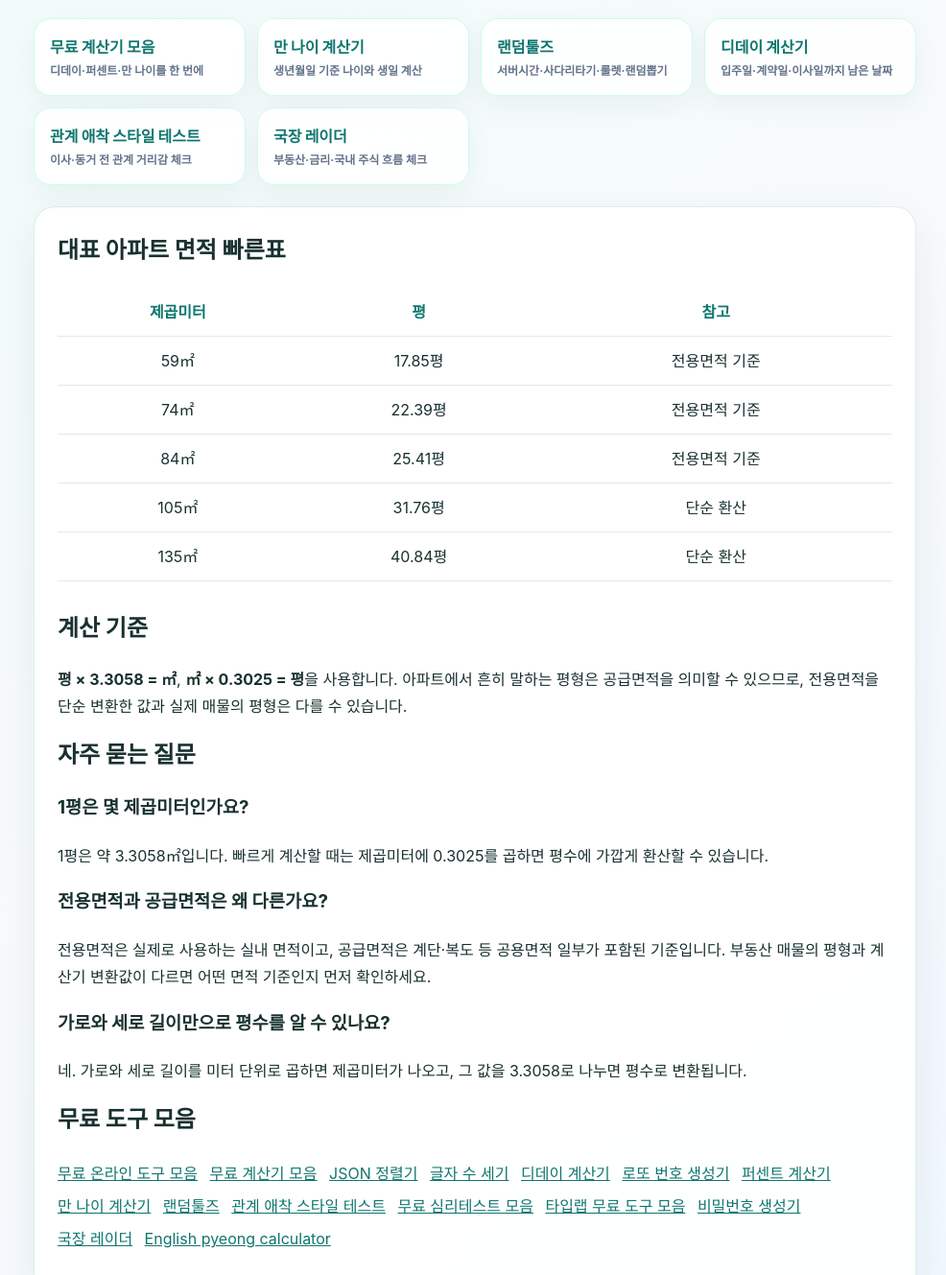
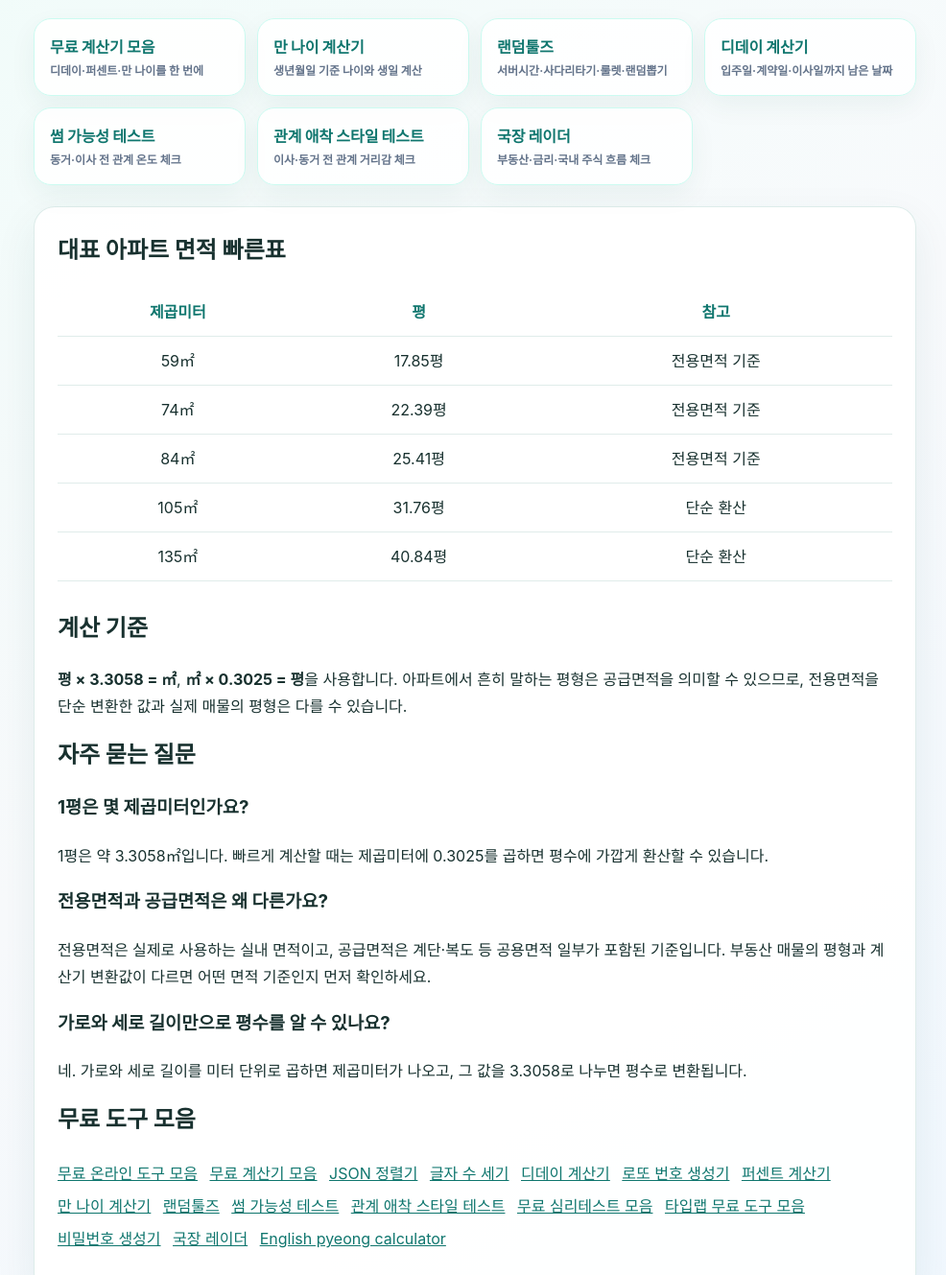
Before and after one commit to inma8743/area-calculator, a plain HTML site: page index.html in a window 1280 px wide. Shown: the part 722-2051 px from the top of the page at 96% size, without its empty margins (145-1131 px from the left). Drawn offline with Linux system fonts and the light colour scheme; a script that the page names is missing.

Commit message:
Link crush test

```diff
--- a/index.html
+++ b/index.html
@@ -176,6 +176,7 @@
       <a class="next-card" href="https://age-calculator-mu-two.vercel.app/">만 나이 계산기<span>생년월일 기준 나이와 생일 계산</span></a>
       <a class="next-card" href="https://random-tools-kr.vercel.app/">랜덤툴즈<span>서버시간·사다리타기·룰렛·랜덤뽑기</span></a>
       <a class="next-card" href="https://dday-calculator-seven.vercel.app/">디데이 계산기<span>입주일·계약일·이사일까지 남은 날짜</span></a>
+      <a class="next-card" href="https://type-lab-kr.vercel.app/crush-test.html">썸 가능성 테스트<span>동거·이사 전 관계 온도 체크</span></a>
       <a class="next-card" href="https://type-lab-kr.vercel.app/attachment-test.html">관계 애착 스타일 테스트<span>이사·동거 전 관계 거리감 체크</span></a>
       <a class="next-card" href="https://stock-board-ten.vercel.app/">국장 레이더<span>부동산·금리·국내 주식 흐름 체크</span></a>
     </section>
@@ -212,6 +213,7 @@
         <a href="https://percent-calculator-ten.vercel.app/">퍼센트 계산기</a>
         <a href="https://age-calculator-mu-two.vercel.app/">만 나이 계산기</a>
         <a href="https://random-tools-kr.vercel.app/">랜덤툴즈</a>
+        <a href="https://type-lab-kr.vercel.app/crush-test.html">썸 가능성 테스트</a>
         <a href="https://type-lab-kr.vercel.app/attachment-test.html">관계 애착 스타일 테스트</a>
         <a href="https://type-lab-kr.vercel.app/psychology-tests.html">무료 심리테스트 모음</a>
         <a href="https://type-lab-kr.vercel.app/tools.html">타입랩 무료 도구 모음</a>
```
